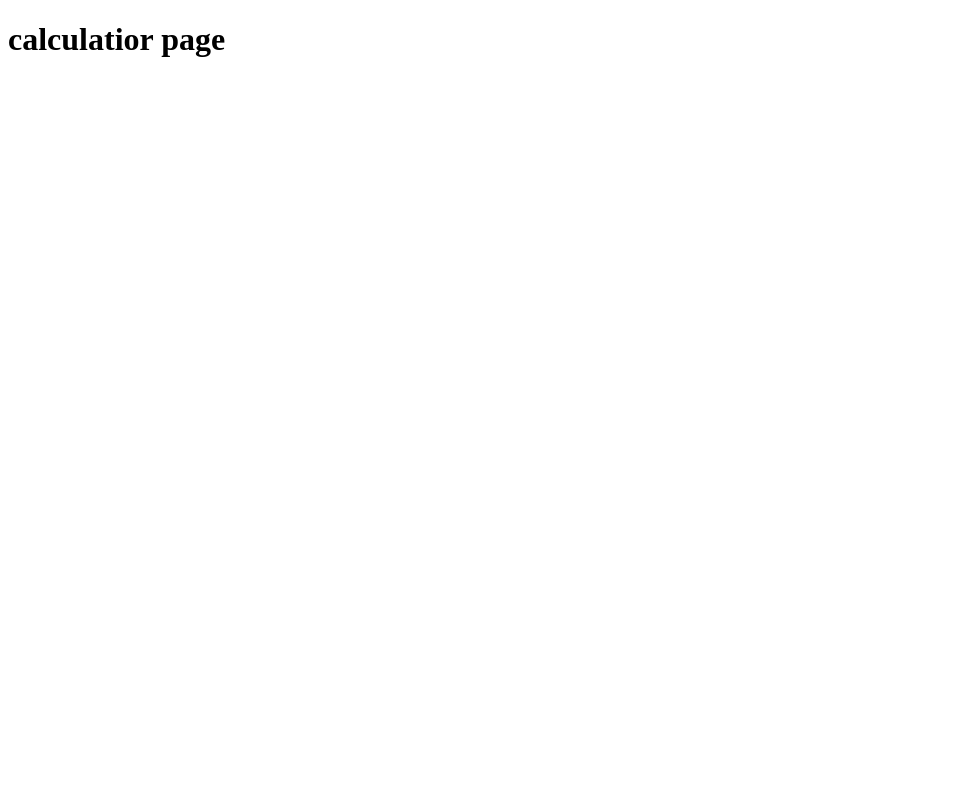
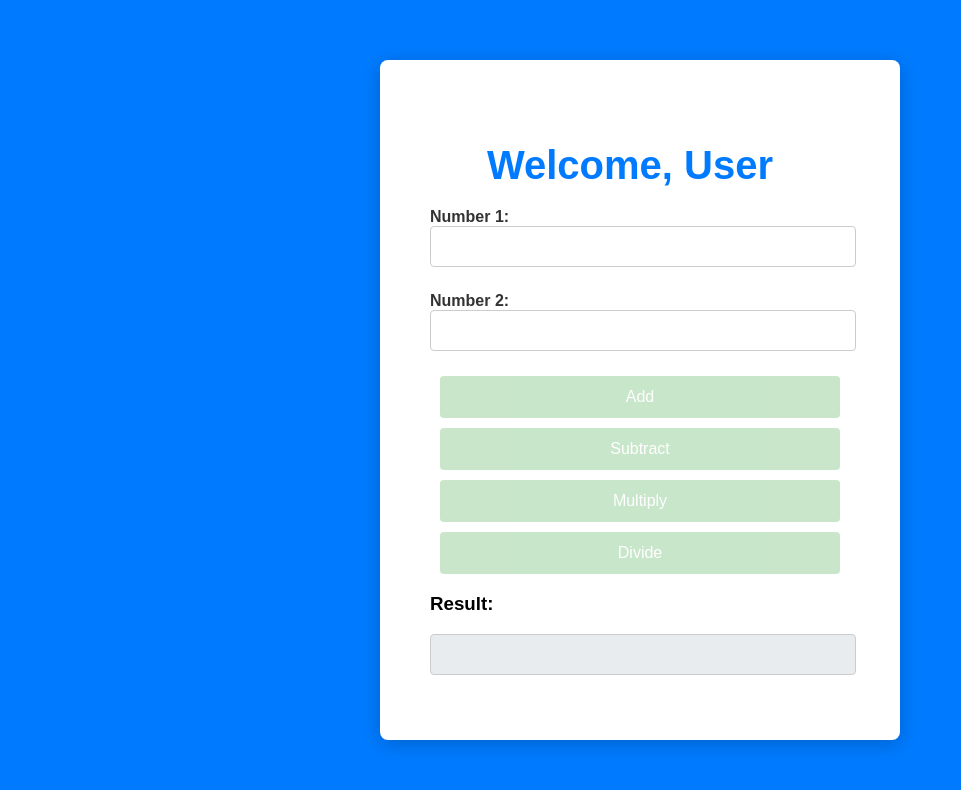
Before and after one commit to Rajvi-C/JqueryAssignment, a plain HTML site: page calculator.html in a window 1280 px wide. Shown: the whole page, without its empty margins (0-961 px from the left). Drawn offline with nearby package versions, Linux system fonts and the light colour scheme.

Commit message:
Added Calculator page

```diff
--- a/calculator.html
+++ b/calculator.html
@@ -3,9 +3,39 @@
   <head>
     <meta charset="UTF-8" />
     <meta name="viewport" content="width=device-width, initial-scale=1.0" />
-    <title>Document</title>
+    <title>Calculator</title>
+    <link rel="stylesheet" href="./css/calculator.css" />
+    <script src="https://code.jquery.com/jquery-3.6.0.min.js"></script>
   </head>
   <body>
-    <h1>calculatior page</h1>
+    <div class="container">
+      <h2>Welcome, <span id="usernameDisplay"></span></h2>
+
+      <div class="input-group">
+        <label for="number1">Number 1:</label>
+        <input type="text" id="number1" />
+        <span id="number1Error" class="error"></span>
+      </div>
+
+      <div class="input-group">
+        <label for="number2">Number 2:</label>
+        <input type="text" id="number2" />
+        <span id="number2Error" class="error"></span>
+      </div>
+
+      <div class="button-group">
+        <button id="addBtn">Add</button>
+        <button id="subtractBtn">Subtract</button>
+        <button id="multiplyBtn">Multiply</button>
+        <button id="divideBtn">Divide</button>
+      </div>
+
+      <div class="result-group">
+        <h3>Result:</h3>
+        <input type="text" id="result" disabled />
+      </div>
+    </div>
+
+    <script src="./js/calculator.js"></script>
   </body>
 </html>
--- /dev/null
+++ b/css/calculator.css
@@ -0,0 +1,91 @@
+body {
+  font-family: "Arial", sans-serif;
+  background-color: #007bff;
+  display: flex;
+  flex-direction: column;
+  justify-content: center;
+  align-items: center;
+  height: 100vh;
+  margin: 0;
+}
+
+h2 {
+  color: #007bff;
+  text-align: center;
+  margin-bottom: 20px;
+  font-size: 2.5em;
+}
+
+.container {
+  background-color: #ffffff;
+  padding: 50px;
+  border-radius: 8px;
+  box-shadow: 0 4px 20px rgba(0, 0, 0, 0.2);
+  width: 400px;
+  margin: 0 auto;
+  padding-right: 70px;
+}
+
+label {
+  font-weight: bold;
+  margin-top: 10px;
+  display: block;
+  color: #333;
+}
+
+input {
+  padding: 12px;
+  width: 100%;
+  border: 1px solid #ccc;
+  border-radius: 4px;
+  margin-bottom: 15px;
+  transition: border-color 0.3s, box-shadow 0.3s;
+}
+
+input:focus {
+  border-color: #007bff;
+  box-shadow: 0 0 5px rgba(0, 123, 255, 0.5);
+  outline: none;
+}
+
+input:disabled {
+  background-color: #e9ecef;
+  color: #6c757d;
+}
+
+.error {
+  color: red;
+  font-size: 0.9em;
+  margin-top: -10px;
+  margin-bottom: 10px;
+}
+
+.button-group {
+  width: 100%;
+  align-items: center;
+  padding-left: 10px;
+}
+
+button {
+  padding: 12px;
+  background-color: #28a745;
+  color: white;
+  border: none;
+  border-radius: 4px;
+  cursor: pointer;
+  width: 100%;
+  font-size: 16px;
+  transition: background-color 0.3s;
+  margin-top: 10px;
+}
+
+button:hover {
+  background-color: #218838;
+}
+
+button:disabled {
+  background-color: #a5d6a7;
+  color: #ffffff;
+  cursor: not-allowed;
+  opacity: 0.6;
+}
--- /dev/null
+++ b/js/calculator.js
@@ -0,0 +1,73 @@
+$(document).ready(function () {
+  const username = sessionStorage.getItem("username");
+  if (username) {
+    $("#usernameDisplay").text(username);
+  } else {
+    $("#usernameDisplay").text("User");
+  }
+
+  const validateInput = () => {
+    const num1 = $("#number1").val();
+    const num2 = $("#number2").val();
+    let isValid = true;
+
+    $("#number1Error").text("");
+    $("#number2Error").text("");
+
+    if (!num1 || isNaN(num1) || !isFinite(num1)) {
+      $("#number1Error").text("Please enter a valid number for Number 1.");
+      isValid = false;
+    }
+
+    if (!num2 || isNaN(num2) || !isFinite(num2)) {
+      $("#number2Error").text("Please enter a valid number for Number 2.");
+      isValid = false;
+    }
+
+    $("#addBtn, #subtractBtn, #multiplyBtn, #divideBtn").prop(
+      "disabled",
+      !isValid
+    );
+    return isValid;
+  };
+
+  const calculate = (operation) => {
+    const num1 = parseFloat($("#number1").val());
+    const num2 = parseFloat($("#number2").val());
+
+    if (validateInput()) {
+      let result;
+      switch (operation) {
+        case "add":
+          result = num1 + num2;
+          break;
+        case "subtract":
+          result = num1 - num2;
+          break;
+        case "multiply":
+          result = num1 * num2;
+          break;
+        case "divide":
+          if (num2 !== 0) {
+            result = num1 / num2;
+          } else {
+            $("#number2Error").text("Cannot divide by zero.");
+            return;
+          }
+          break;
+        default:
+          return;
+      }
+      $("#result").val(result);
+    }
+  };
+
+  $("#number1, #number2").on("keyup", validateInput);
+
+  $("#addBtn").on("click", () => calculate("add"));
+  $("#subtractBtn").on("click", () => calculate("subtract"));
+  $("#multiplyBtn").on("click", () => calculate("multiply"));
+  $("#divideBtn").on("click", () => calculate("divide"));
+
+  $("#addBtn, #subtractBtn, #multiplyBtn, #divideBtn").prop("disabled", true);
+});
--- a/js/login.js
+++ b/js/login.js
@@ -11,8 +11,6 @@ $(document).ready(function () {
       $("#username").val().trim() !== "" &&
       $("#password").val().trim() !== "" &&
       $("#confirmPassword").val().trim() !== "";
-
-    console.log(isFormValid);
 
     $("#button").prop("disabled", !isFormValid);
   }
@@ -80,10 +78,12 @@ $(document).ready(function () {
     checkFormValidity();
   });
 
-  $("#registrationForm").on("click", function (e) {
+  $("#button").on("click", function (e) {
     e.preventDefault();
     if ($("#button").prop("disabled") === false) {
       window.location.href = "calculator.html";
+      const username = $("#username").val();
+      sessionStorage.setItem("username", username);
     }
   });
 });
```
